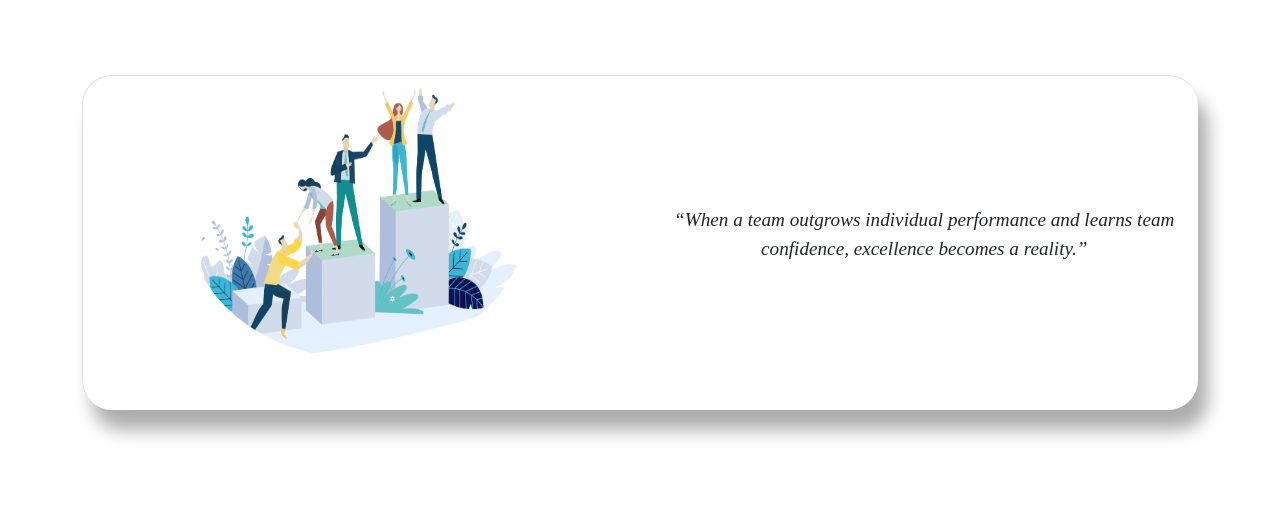
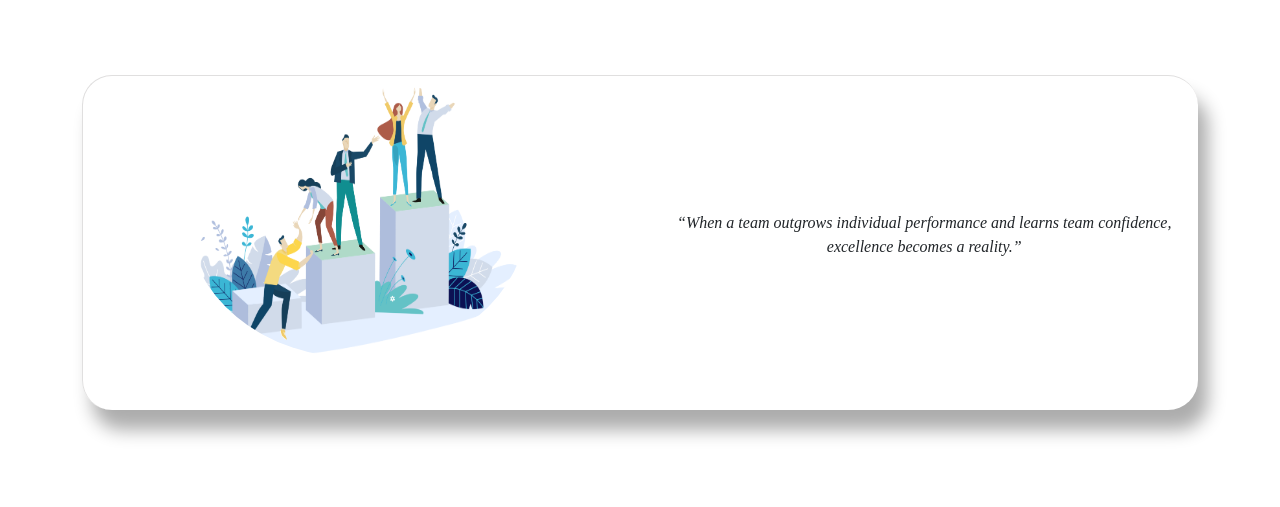
Before and after one commit to Leovihildo/VBC, a plain HTML site: page index.html in a window 1280 px wide. Shown: the part 273-780 px from the top of the page. Drawn offline with nearby package versions, Linux system fonts and the light colour scheme; a web font is replaced by a local one.

Commit message:
Update styles.css

```diff
--- a/css/styles.css
+++ b/css/styles.css
@@ -125,6 +125,7 @@ h1{
     margin: 5px auto;
 }
 .carousel{
+    display: flex;
     margin-top: 100px;
     border-radius: 30px;
 }
@@ -139,6 +140,7 @@ h1{
     padding: 2px;
     border-radius: 30px;
     height: 100%;
+    align-items: stretch;
     /* margin: 5px auto !important; */
     /* box-shadow: 10px 20px 18px #adadad; */
 }
@@ -160,7 +162,7 @@ h1{
 }
 .quotes{
     font-family: var(--quote-font);
-    font-size: var(--md-font-size);
+    font-size: var(--sm-font-size);
 }
 
 /* FORM */
```
